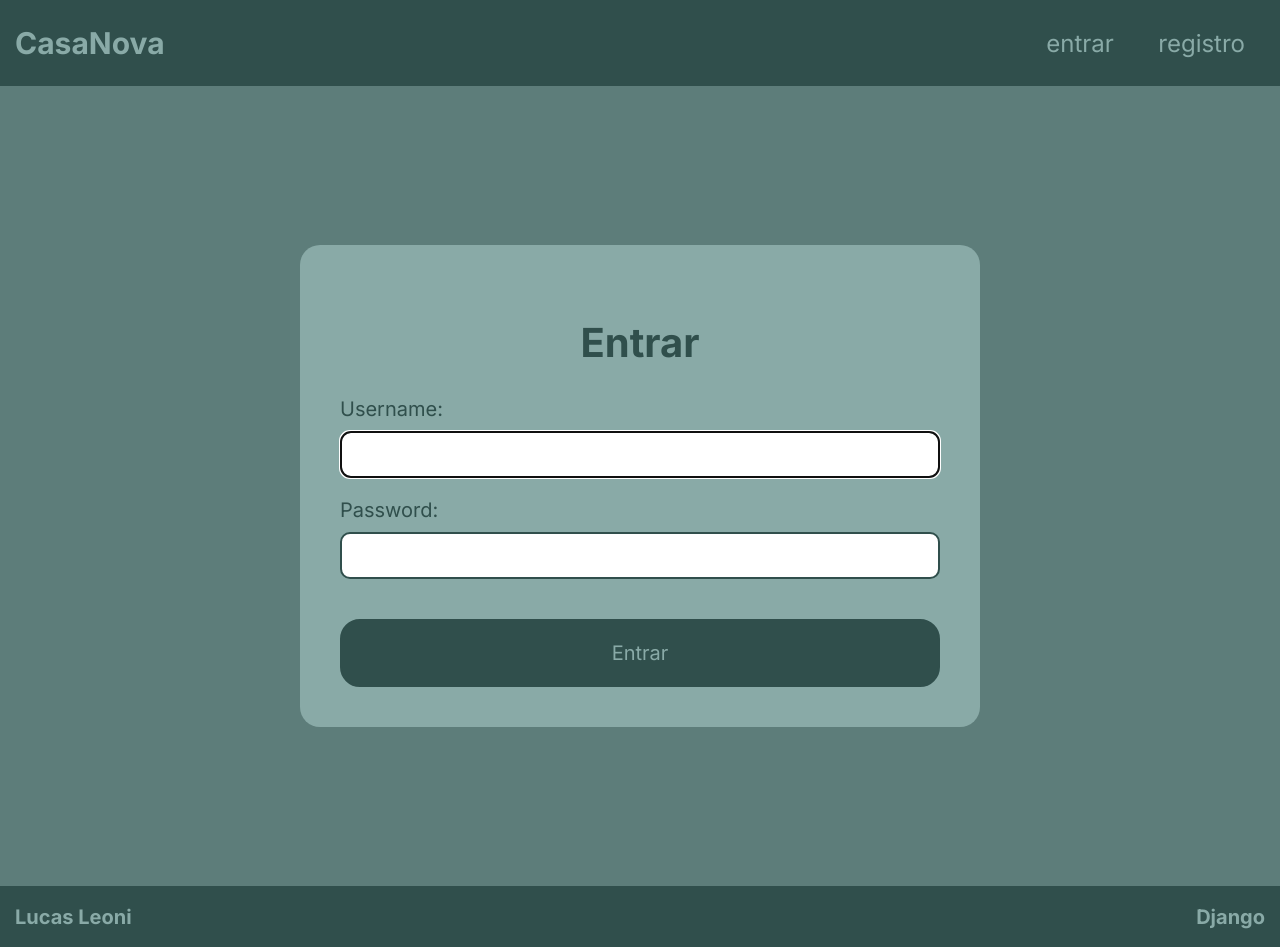
After one commit to lucashaiter/casa-nova-django, a Django app: page /accounts/login/ in a window 1280 px wide. The commit adds this page. Run offline with Django 5.2, Linux system fonts and the light colour scheme.

Commit message:
Last Commit

```diff
--- a/config/urls.py
+++ b/config/urls.py
@@ -21,7 +21,8 @@ from django.conf.urls.static import static
 
 urlpatterns = [
     path('admin/', admin.site.urls),
-    path('', include('imobiliaria.urls'))
+    path('', include('imobiliaria.urls')),
+    path('accounts/', include('django.contrib.auth.urls')),
 ]
 
 if settings.DEBUG:
--- a/imobiliaria/static/css/styles.css
+++ b/imobiliaria/static/css/styles.css
@@ -38,11 +38,25 @@ body {
 
 .header-link a {
     font-size: 2.4rem;
-    padding-left: 2rem;
+    padding: 0 2rem;
     transition: all 0.2s ease-in-out;
 }
 
 .header-link a:hover {
+    color: var(--c4);
+}
+
+.header form button {
+    background-color: transparent;
+    border: none;
+    color: var(--c3);
+    font-size: 2.4rem;
+    cursor: pointer;
+    transition: all 0.2s ease-in-out;
+    padding-right: 2rem;
+}
+
+.header form button:hover {
     color: var(--c4);
 }
 
@@ -323,8 +337,68 @@ body {
     color: var(--c1);
     border: 2px solid var(--c2);
 }
+
 .form-buttons {
     display: flex;
     justify-content: center;
     gap: 2rem;
 }
+
+.login, .registro {
+    height: 100vh;
+    background-color: var(--c2);
+    display: flex;
+    justify-content: center;
+    align-items: center;
+}
+
+.login-box, .registro-box {
+    max-width: 60rem;
+    width: 80%;
+    background-color: var(--c3);
+    padding: 4rem;
+    border-radius: 2rem;
+}
+
+.login-box h2, .registro-box h2 {
+    font-size: 4rem;
+    color: var(--c1);
+    text-align: center;
+    margin-bottom: 3rem;
+}
+
+.login-box form p, .registro-box form p {
+    font-size: 2rem;
+    color: var(--c1);
+    display: flex;
+    flex-direction: column;
+    gap: 1rem;
+}
+
+.login-box form input, .registro-box form input {
+    border: 2px solid var(--c1);
+    padding: 1rem;
+    border-radius: 1rem;
+    font-size: 2rem;
+    color: var(--c1);
+}
+
+.login-box form button, .registro-box form button {
+    padding: 2rem;
+    font-size: 2rem;
+    font-family: 'Inter', sans-serif;
+    background-color: var(--c1);
+    color: var(--c3);
+    border-radius: 2rem;
+    transition: all 0.2s ease-in-out;
+    cursor: pointer;
+    border: 2px solid var(--c1);
+    width: 100%;
+    margin-top: 2rem;
+}
+
+.login-box form button:hover, .registro-box form button:hover {
+    background-color: var(--c2);
+    color: var(--c1);
+    border: 2px solid var(--c2);
+}
--- a/imobiliaria/templates/base/base.html
+++ b/imobiliaria/templates/base/base.html
@@ -18,13 +18,26 @@
 <body>
     <header class="header">
         <div class="header-logo">
-            <h1>CasaNova</h1>
+            <a href="{% url 'imobiliaria:imovel-list' %}" style="text-decoration: none;">
+                <h1>CasaNova</h1>
+            </a>
         </div>
+        {% if user.is_authenticated %}
         <div class="header-link">
             <a href="{% url 'imobiliaria:imovel-list' %}#about">sobre</a>
             <a href="{% url 'imobiliaria:imovel-list' %}#imovel">imóveis</a>
             <a href="{% url 'imobiliaria:imovel-create' %}">cadastrar</a>
         </div>
+        <form method="post" action="{% url 'logout' %}">
+              {% csrf_token %}
+              <button type="submit">sair</button>
+        </form>
+        {% else %}
+        <div class="header-link">
+            <a href="{% url 'login' %}">entrar</a>
+            <a href="{% url 'imobiliaria:registro' %}">registro</a>
+        </div>
+        {% endif %}
     </header>
     {% block content %}
     {% endblock content %}
--- a/imobiliaria/templates/pages/list-imoveis.html
+++ b/imobiliaria/templates/pages/list-imoveis.html
@@ -24,6 +24,7 @@
     </div>
     </section>
 
+    {% if user.is_authenticated %}
     <section class="imovel" id="imovel">
     <div class="imovel-container">
         <div class="imovel-grid">
@@ -35,4 +36,5 @@
         </div>
     </div>
     </section>
+    {% endif %}
 {% endblock content %}
--- /dev/null
+++ b/imobiliaria/templates/registration/login.html
@@ -0,0 +1,14 @@
+{% extends "base/base.html" %}
+
+{% block content %}
+<section class="login">
+    <div class="login-box">
+        <h2>Entrar</h2>
+        <form method="post">
+            {% csrf_token %}
+            {{ form.as_p }}
+            <button type="submit">Entrar</button>
+        </form>
+    </div>
+</section>
+{% endblock content %}
--- a/imobiliaria/urls.py
+++ b/imobiliaria/urls.py
@@ -1,5 +1,5 @@
 from django.urls import path, include
-from .views import ImovelList, ImovelDetail, ImovelCreate, ImovelUpdate, ImovelDelete, ImovelViewSet
+from .views import ImovelList, ImovelDetail, ImovelCreate, ImovelUpdate, ImovelDelete, ImovelViewSet, RegistroView
 from rest_framework.routers import DefaultRouter
 
 app_name = 'imobiliaria'
@@ -9,6 +9,7 @@ router.register(r'imoveis', ImovelViewSet, basename='imovel-api')
 
 urlpatterns = [
     path('', ImovelList.as_view(), name="imovel-list"),
+    path('registro/', RegistroView.as_view(), name='registro'),
     path('imovel/<int:pk>', ImovelDetail.as_view(), name="imovel-detail"),
     path('imovel/cadastro/', ImovelCreate.as_view(), name="imovel-create"),
     path('imovel/editar/<int:pk>/', ImovelUpdate.as_view(), name="imovel-update"),
--- a/imobiliaria/views.py
+++ b/imobiliaria/views.py
@@ -6,6 +6,7 @@ from .models import Imovel
 from .forms import ImovelForm
 from rest_framework import viewsets
 from .serializers import ImovelSerializer
+from django.contrib.auth.forms import UserCreationForm
 
 class ImovelList(ListView):
     model = Imovel
@@ -56,3 +57,8 @@ class ImovelViewSet(viewsets.ModelViewSet):
             queryset = queryset.filter(preco__lte=preco_max)
 
         return queryset
+
+class RegistroView(CreateView):
+    form_class = UserCreationForm
+    success_url = reverse_lazy('login')
+    template_name = 'registration/registro.html'
```
Also changed, not shown: config/settings.py (+6 -1 lines), imobiliaria/templates/registration/registro.html (added, +14 -0 lines), db.sqlite3, imobiliaria/media/11676140.jpg (deleted), imobiliaria/media/images_1.jfif (added).
